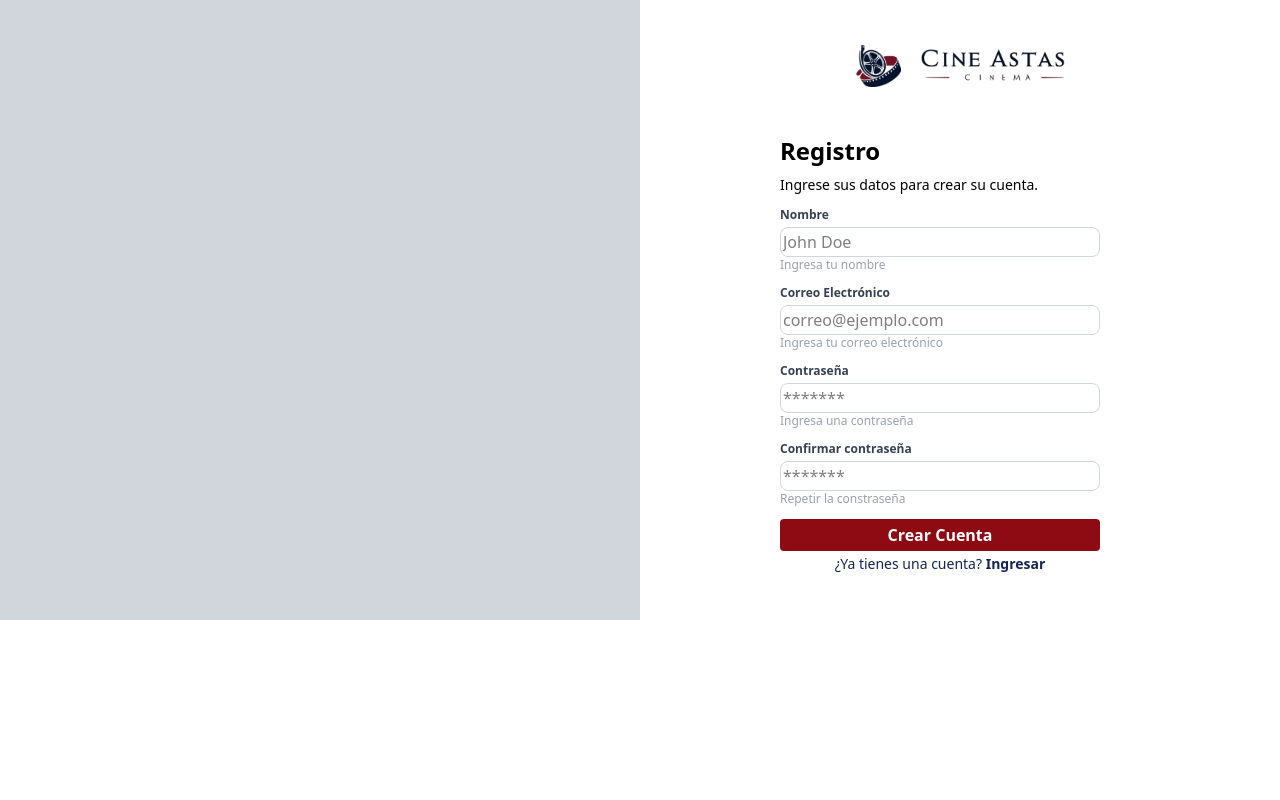
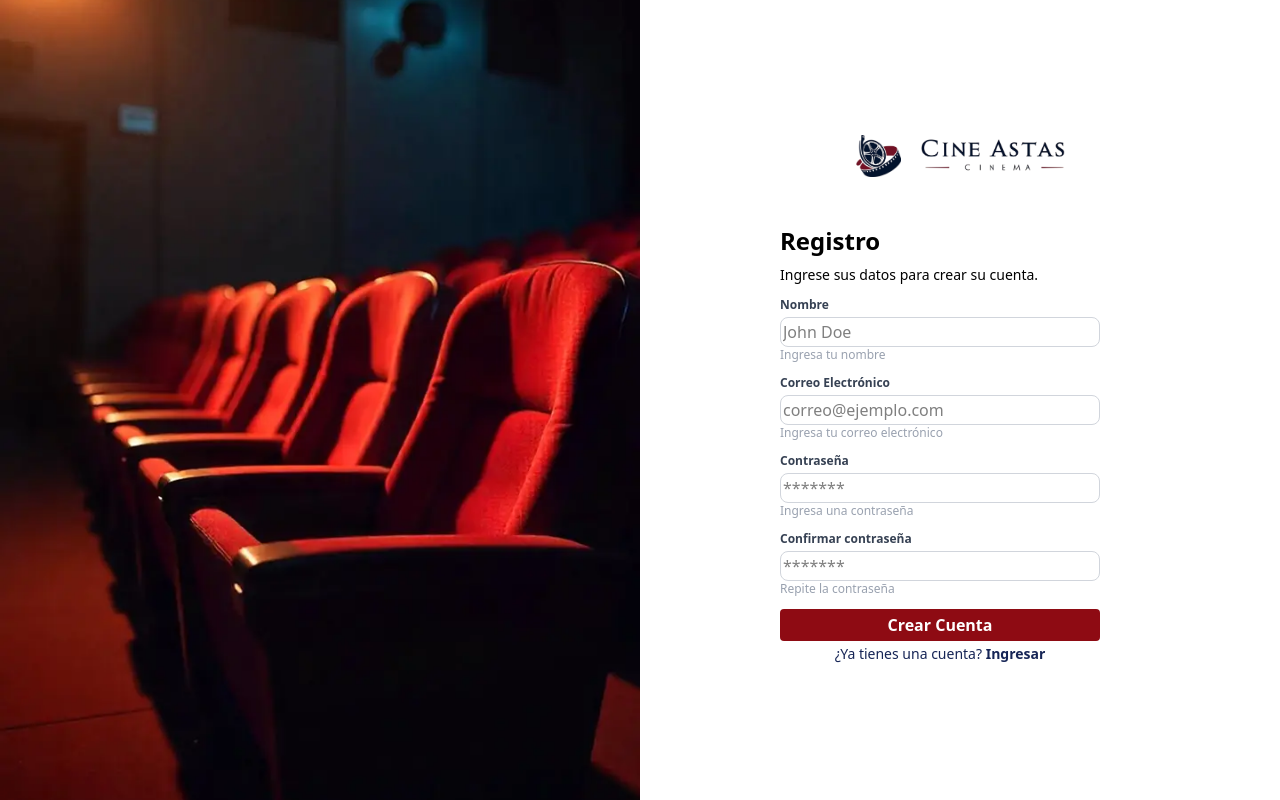
Before and after one commit to No-Country-simulation/s21-21-webapp, a React (Vite) app in the folder apps/client/: page /Register in a window 1280 px wide. Built offline with nearby package versions, Linux system fonts and the light colour scheme.

Commit message:
fix: added image, fix text and min-h

```diff
--- a/apps/client/src/Pages/Login/Login.jsx
+++ b/apps/client/src/Pages/Login/Login.jsx
@@ -4,7 +4,11 @@ import React from 'react'
 export const Login = () => {
   return (
     <div className="flex">
-      <div className="hidden lg:flex w-1/2 min-h-155 bg-gray-300"></div>
+      <div
+        className="hidden lg:flex w-1/2 min-h-screen bg-gray-300 bg-cover bg-center"
+        style={{backgroundImage: "url('/login_img.webp')"}}
+      >
+      </div>
 
       <div className="w-full lg:w-1/2 flex items-center justify-center p-6">
         <div className="w-full max-w-sm bg-white p-3 rounded-lg">
--- a/apps/client/src/Pages/Register/Register.jsx
+++ b/apps/client/src/Pages/Register/Register.jsx
@@ -3,7 +3,10 @@ import React from 'react'
 export const Register = () => {
   return (
     <div className="flex">
-      <div className="hidden lg:flex w-1/2 min-h-155 bg-gray-300">
+      <div
+        className="hidden lg:flex w-1/2 min-h-screen bg-gray-300 bg-cover bg-center"
+        style={{backgroundImage: "url('/register_img.webp')"}}
+      >
       </div>
 
       <div className="w-full lg:w-1/2 flex items-center justify-center p-6">
@@ -57,7 +60,7 @@ export const Register = () => {
                 placeholder="*******"
                 required
               />
-              <label className="block text-gray-400 text-xs mb-1">Repetir la constraseña</label>
+              <label className="block text-gray-400 text-xs mb-1">Repite la contraseña</label>
             </div>
             <button className="w-full max-w-80 bg-btn-primary text-white p-1 rounded-sm font-bold hover:bg-btn-hover transition">
               Crear Cuenta
```
Also changed, not shown: apps/client/public/login_img.webp (added), apps/client/public/register_img.webp (added).
